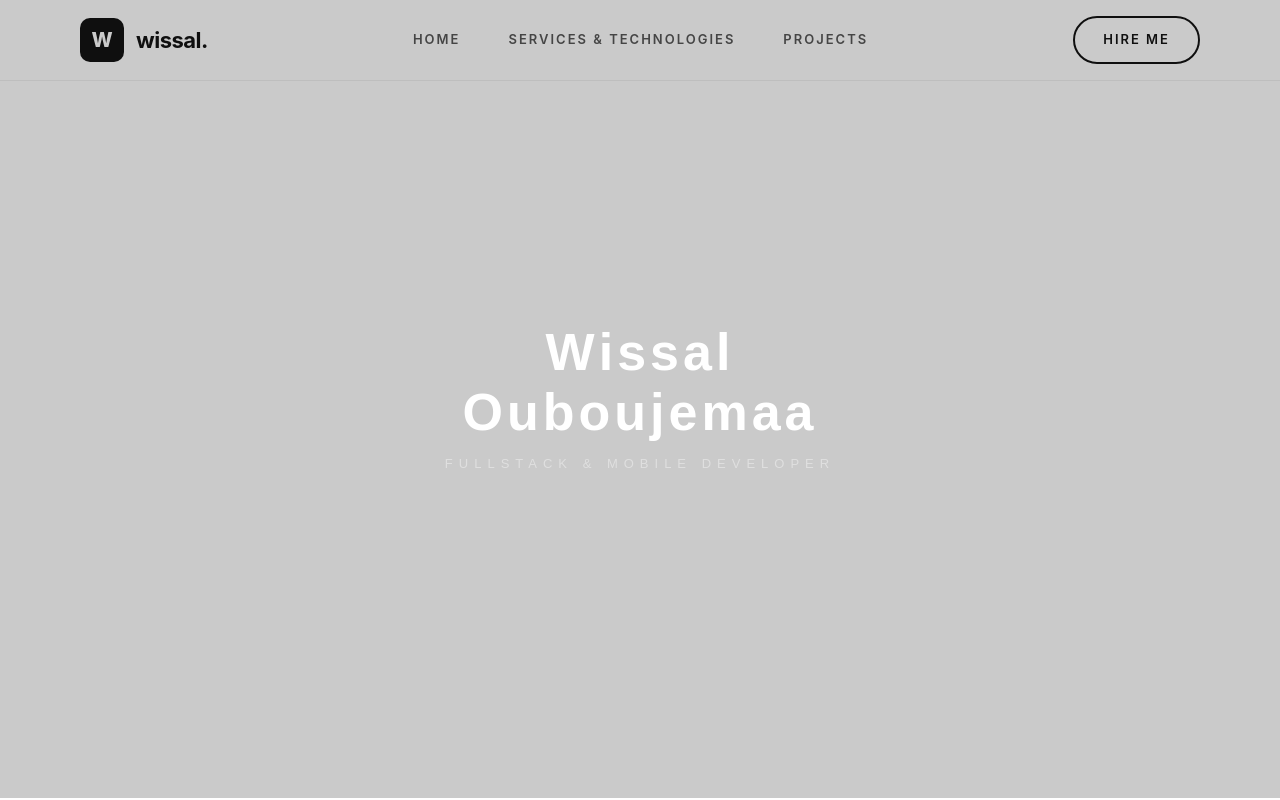
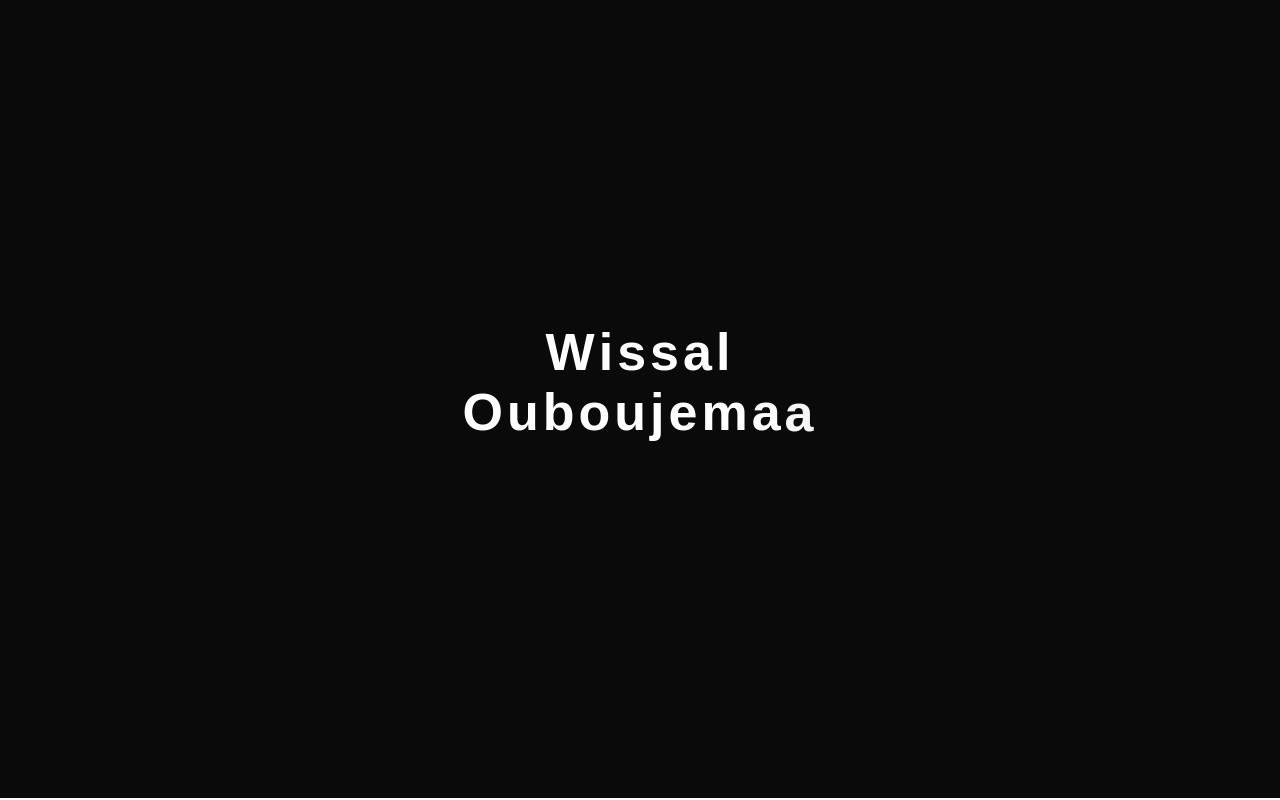
Before and after one commit to wiissal/wiissal-portfolio, a Next.js app: page / in a window 1280 px wide. Built offline with nearby package versions, Linux system fonts and the light colour scheme.

Commit message:
feat: increase timing of floated circles

```diff
--- a/src/app/components/Preloader.jsx
+++ b/src/app/components/Preloader.jsx
@@ -8,9 +8,9 @@ export default function Preloader() {
   const [phase, setPhase] = useState(1)
 
   useEffect(() => {
-    const t1 = setTimeout(() => setPhase(2), 2000) // circles explode
-    const t2 = setTimeout(() => setPhase(3), 2800) // name appears
-    const t3 = setTimeout(() => setIsVisible(false), 5000) // fade out
+    const t1 = setTimeout(() => setPhase(2), 3500) // circles explode
+    const t2 = setTimeout(() => setPhase(3), 4500) // name appears
+    const t3 = setTimeout(() => setIsVisible(false), 7500) // fade out
     return () => {
       clearTimeout(t1)
       clearTimeout(t2)
```
